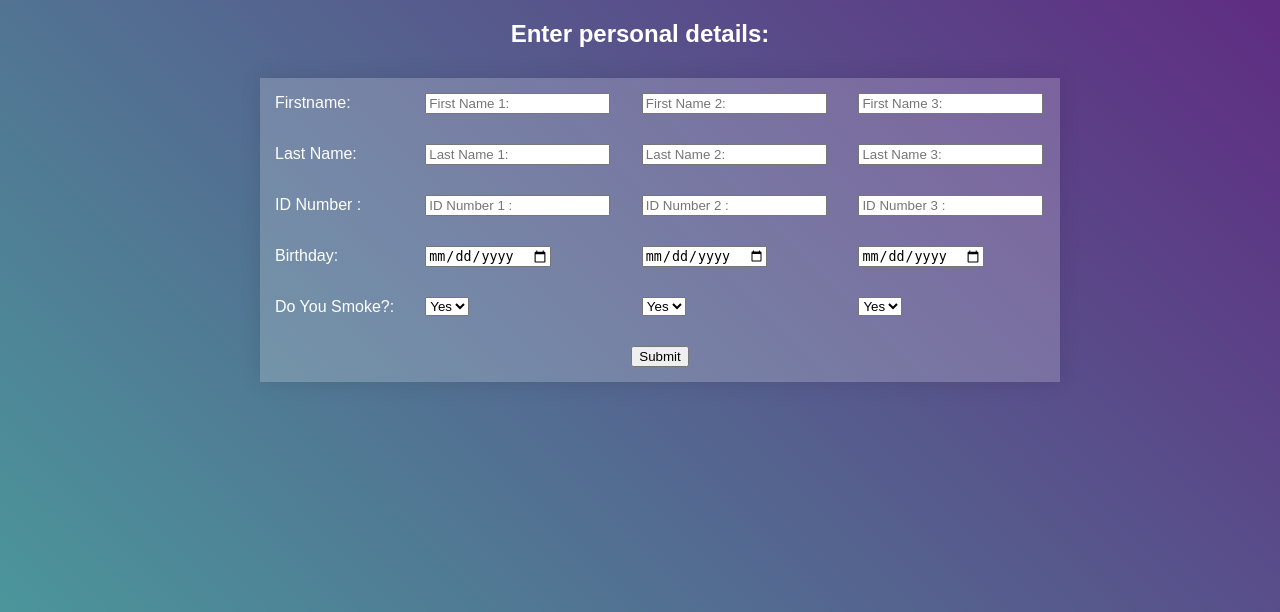
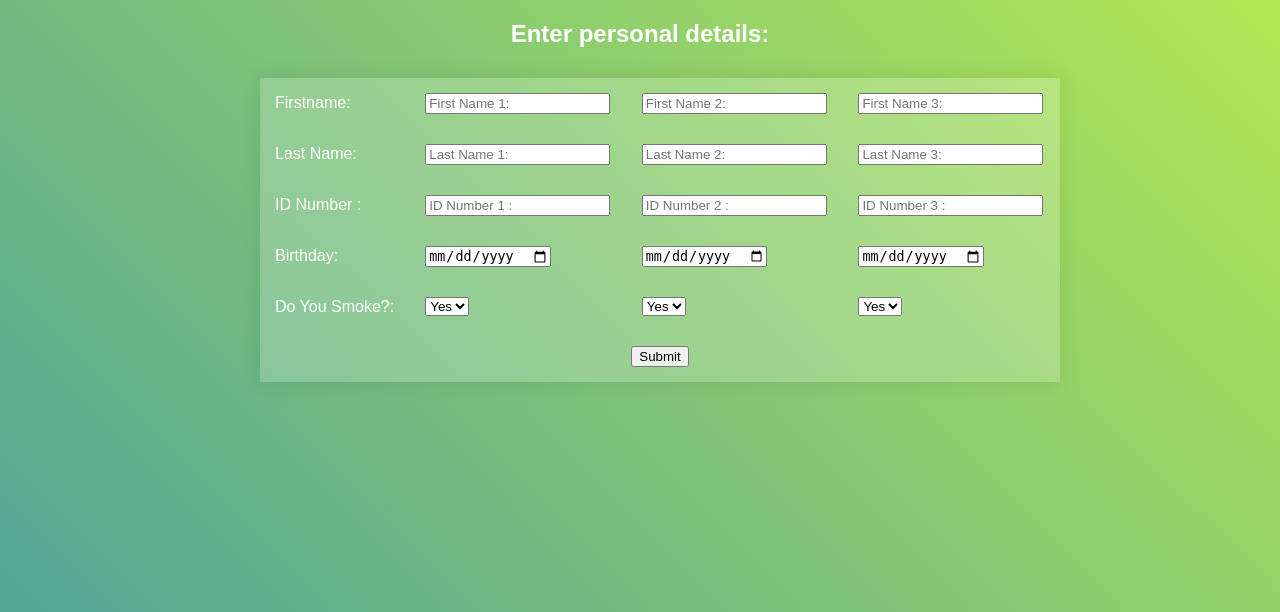
Before and after one commit to alexpitronot/app-noam-hw4, a Flask app: page / in a window 1280 px wide. Shown: the top 612 px of the page. Run offline with Flask 2, Linux system fonts and the light colour scheme; parts of the project's set-up code (start-up, migrations or seed data) failed here and were passed over.

Commit message:
Update main.css

```diff
--- a/static/styles/main.css
+++ b/static/styles/main.css
@@ -1,7 +1,7 @@
 
 body {
 	margin: 0;
-	background: linear-gradient(45deg, #49a09d, #5f2c82);
+	background: linear-gradient(45deg, #49a09d, #b3e753);
 	background-attachment: fixed;
 	font-family: sans-serif;
 	font-weight: 100;
```
